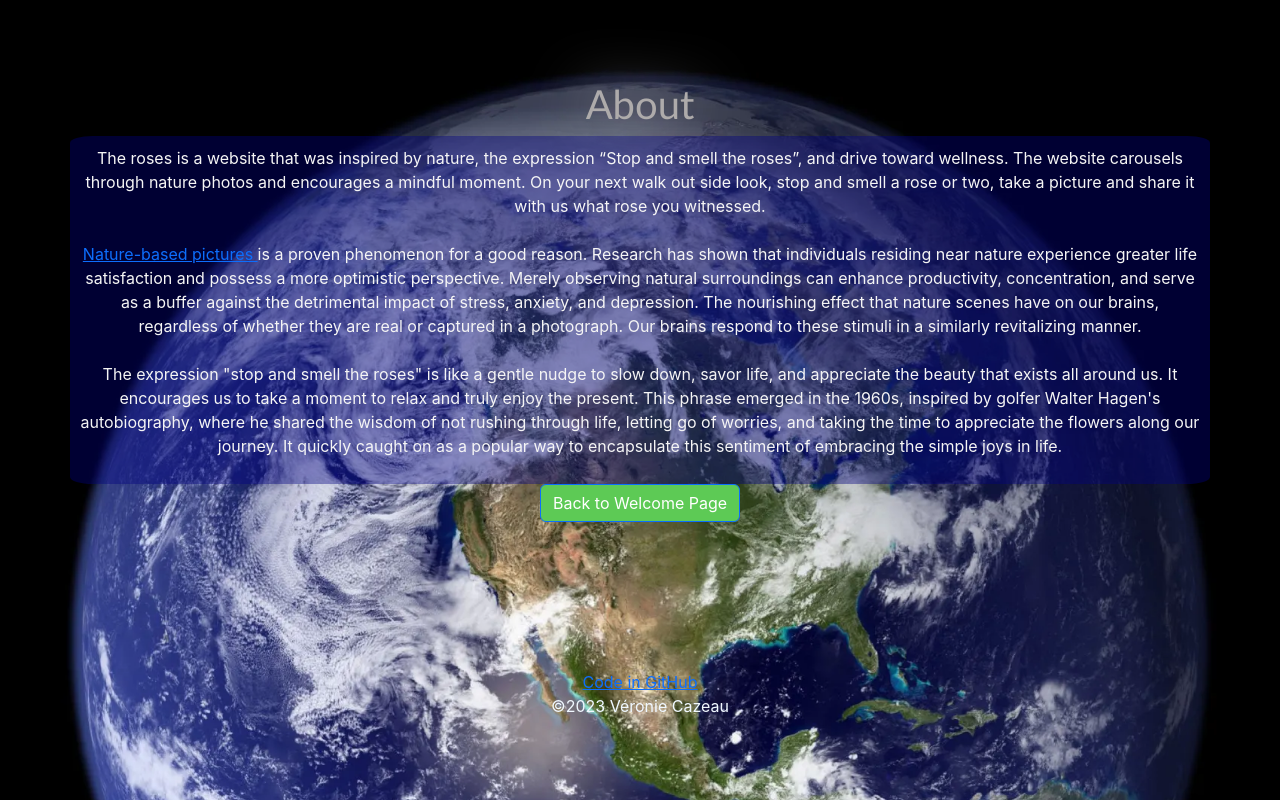
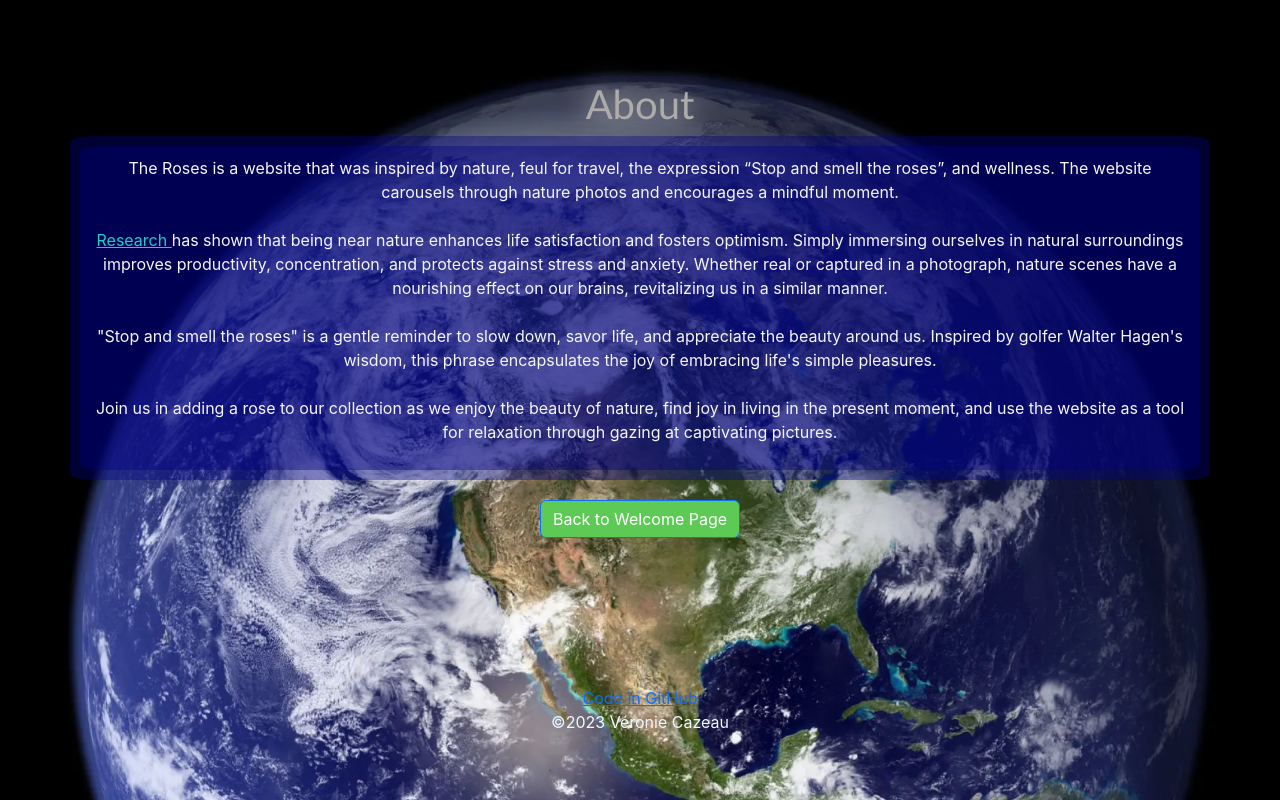
Before and after one commit to v-cazeau/final-project-web, a React (Create React App) app: page /about in a window 1280 px wide. Built offline with nearby package versions, Linux system fonts and the light colour scheme.

Commit message:
UPDATED styling

```diff
--- a/src/pages/About.jsx
+++ b/src/pages/About.jsx
@@ -10,29 +10,34 @@ export default function About() {
         <>
         <Container>
             <Row>
-                <Col className="about-text">
+                <Col className="about-header">
                     <h1> About </h1>
                 </Col>
             </Row>
             <Row className="about-page-bkgd">
                 <Col className= "about-page-text">
+                <div className= "about-page-text">
                     <p>
-                The roses is a website that was inspired by nature, the expression “Stop and smell the roses”, and drive toward wellness. The website carousels through nature photos and encourages a mindful moment. On your next walk out side look, stop and smell a rose or two, take a picture and share it with us what rose you witnessed.
+                    The Roses is a website that was inspired by nature, feul for travel, the expression “Stop and smell the roses”, and wellness. The website carousels through nature photos and encourages a mindful moment.
                     <br/>
                     <br/>
                     <a href = {url}
                     target ="_blank"
                     rel = "noreferrer"
-                className = "about-page-button-effect">Nature-based pictures </a> is a proven phenomenon for a good reason. Research has shown that individuals residing near nature experience greater life satisfaction and possess a more optimistic perspective. Merely observing natural surroundings can enhance productivity, concentration, and serve as a buffer against the detrimental impact of stress, anxiety, and depression. The nourishing effect that nature scenes have on our brains, regardless of whether they are real or captured in a photograph. Our brains respond to these stimuli in a similarly revitalizing manner.
+                    className = "ap-link">Research </a>  has shown that being near nature enhances life satisfaction and fosters optimism. Simply immersing ourselves in natural surroundings improves productivity, concentration, and protects against stress and anxiety. Whether real or captured in a photograph, nature scenes have a nourishing effect on our brains, revitalizing us in a similar manner.
                     <br/>
                     <br/>
-                The expression "stop and smell the roses" is like a gentle nudge to slow down, savor life, and appreciate the beauty that exists all around us. It encourages us to take a moment to relax and truly enjoy the present. This phrase emerged in the 1960s, inspired by golfer Walter Hagen's autobiography, where he shared the wisdom of not rushing through life, letting go of worries, and taking the time to appreciate the flowers along our journey. It quickly caught on as a popular way to encapsulate this sentiment of embracing the simple joys in life.
+                    "Stop and smell the roses" is a gentle reminder to slow down, savor life, and appreciate the beauty around us. Inspired by golfer Walter Hagen's wisdom, this phrase encapsulates the joy of embracing life's simple pleasures.
+                    <br/>
+                    <br/>
+                    Join us in adding a rose to our collection as we enjoy the beauty of nature, find joy in living in the present moment, and use the website as a tool for relaxation through gazing at captivating pictures.
                     </p>
+                </div>
                 </Col>
             </Row>
             <Row>
                 <Col>
-                <Button className="about-button" onClick={() => navigate('/')}> Back to Welcome Page </Button>
+                <Button className="back-to-welcome" onClick={() => navigate('/')}> Back to Welcome Page </Button>
                 </Col>
             </Row>
         </Container>
--- a/src/pages/SlideShow.jsx
+++ b/src/pages/SlideShow.jsx
@@ -40,11 +40,11 @@ export default function SlideShow({ pictures, setPictures }) {
                           {picture.location}
                         </p>
                       </div>
-                    </Carousel.Caption>
                       <Button className="delete-button" onClick={() => handleDelete(pictures._id)}>
                         {" "}
                         DELETE{" "}
                       </Button>
+                    </Carousel.Caption>
                   </Carousel.Item>
                 ))}
               </Carousel>
--- a/src/style/App.css
+++ b/src/style/App.css
@@ -1,6 +1,5 @@
 
 /* ************************ BACKGROUNDS ************************* */
-
 .root {
   min-height: 100vh;
   background-image: url("../style/images/bg.gif");
@@ -51,11 +50,13 @@
   margin-top: 5px;
 }
 
-.about-button {
+.back-to-welcome {
   background-color: rgb(93, 202, 85);
+  margin-top: 20px;
 }
-.about-button:hover {
 
+.back-to-welcome:hover {
+  box-shadow: 300px;
 }
 
 .delete-button {
@@ -67,6 +68,7 @@
 .upload-button {
   background-color: rgb(93, 202, 85);
   margin-bottom: 30px;
+  margin-top: 20px;
 }
 
 .cover-to-about-button {
@@ -80,7 +82,11 @@
 .str-button {
   background-color: rgba(191, 207, 190, 0.211);
   padding: 10px;
+  margin-bottom: 20px;
+  margin-top:5px;
 }
+
+
 
 /* ********************** TEXT ************************* */
 
@@ -88,23 +94,19 @@
   font-size: clamp(3.2rem, 7vw, 9rem);
   font-family:'Trebuchet MS', 'Lucida Sans Unicode', 'Lucida Grande', 'Lucida Sans', Arial, sans-serif;
   color: rgb(174, 171, 171);
-  filter: drop-shadow(0 0 30px rgb(245, 245, 245));
+  filter: drop-shadow(0 0 15px rgb(245, 245, 245));
   align-items: center;
   position: static;
   margin-top: 25%;
 }
 
-.about-text {
+.about-header {
   font-size: clamp(3.2rem, 7vw, 9rem);
   font-family:'Trebuchet MS', 'Lucida Sans Unicode', 'Lucida Grande', 'Lucida Sans', Arial, sans-serif;
   color: rgb(174, 171, 171);
-  filter: drop-shadow(0 0 30px rgb(245, 245, 245));
+  filter: drop-shadow(0 0 15px rgb(245, 245, 245));
   margin-top: 7%;
 }
-
-
-
-/* ********************** ABOUT PAGE ************************* */
 
 .about-page-text {
   background-color: rgba(0, 0, 128, 0.4);
@@ -116,6 +118,7 @@
 
 .footer {
   padding-top: 50px;
+
 }
 
 .button-effect {
@@ -125,6 +128,10 @@
   padding-top: 100px;
 }
 
+.ap-link {
+  color: rgb(27, 205, 196);
+
+}
 
 @media (prefers-reduced-motion: no-preference) {
   .App-logo {
```
Lines whose indentation alone changed are shown as unchanged.
